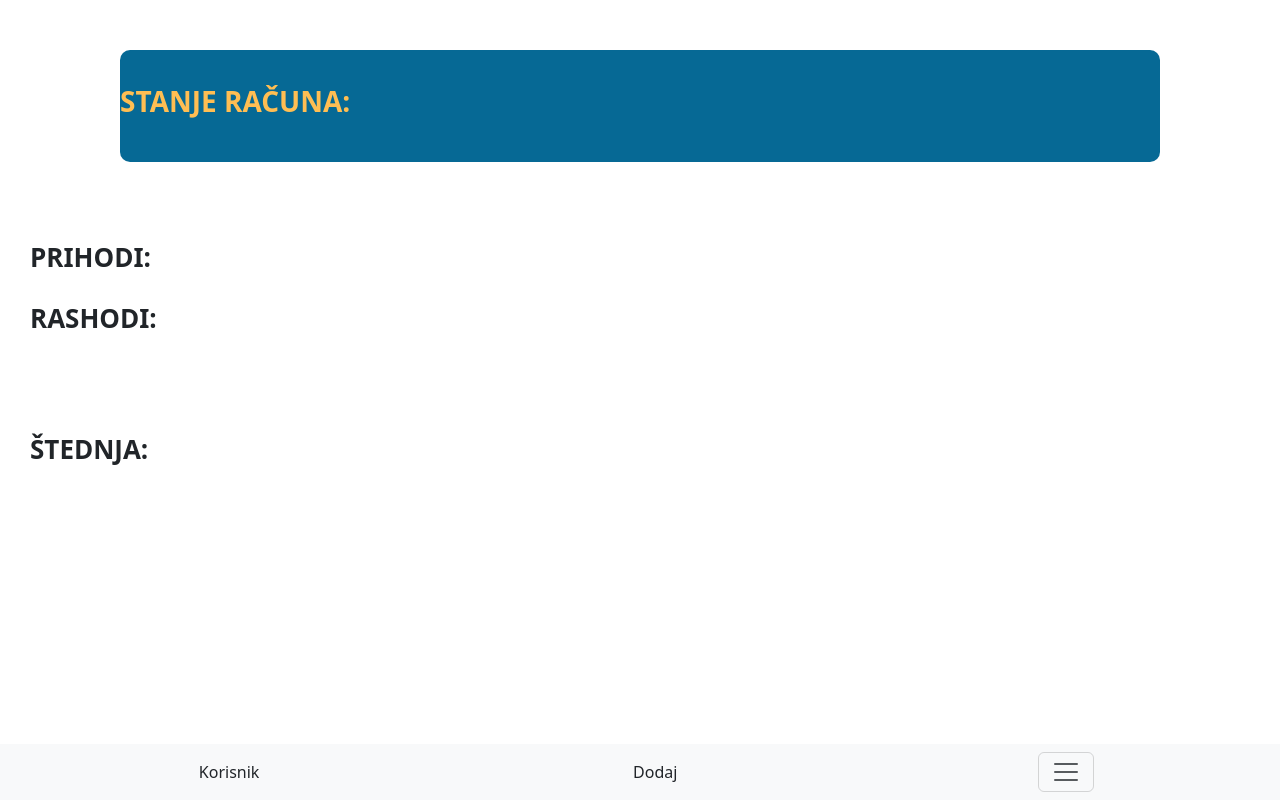
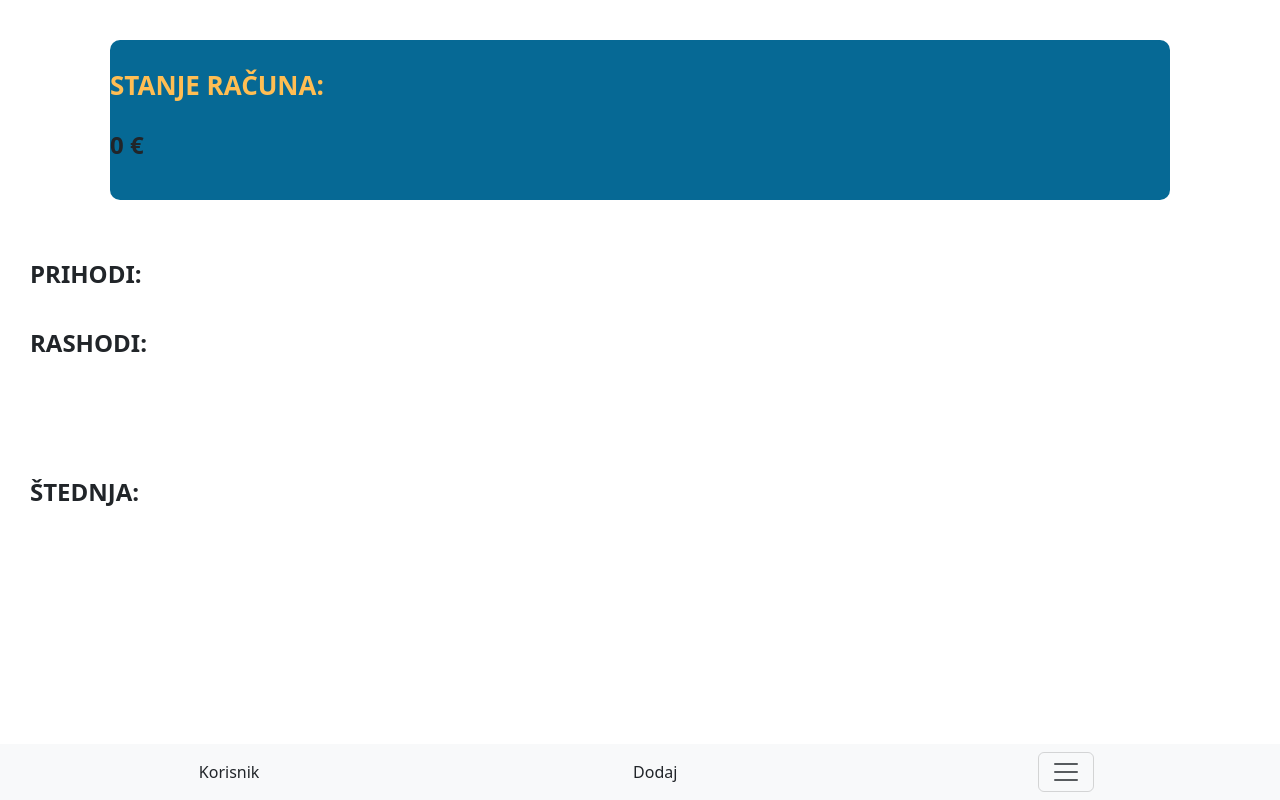
Before and after one commit to emilipuh/frontend, a Vue app: page / in a window 1280 px wide. Built offline with nearby package versions, Linux system fonts and the light colour scheme.

Commit message:
Napravljena globalna stanje.js datoteka (spremanje stanja računa)

```diff
--- /dev/null
+++ b/src/stanje.js
@@ -0,0 +1,6 @@
+// samo varijabla u koju će se puniti stanje
+// globalna datoteka
+
+export default {
+    stanjeRacuna: 0,
+}
--- a/src/views/Home.vue
+++ b/src/views/Home.vue
@@ -2,6 +2,7 @@
   <div class="container">
     <div id="stanje">
       <h5>STANJE RAČUNA:</h5>
+      <h6 id="iznos"> {{ stanje.stanjeRacuna }} €</h6>
       <!-- tu ce mi se ispisivati stanje -->
     </div>
   </div>
@@ -24,12 +25,18 @@
 
 <script>
 import Navbar from "@/components/Navbar.vue";
+import stanje from "@/stanje";
 
 export default {
   name: "Home",
   components: {
     Navbar,
   },
+  data: function() {
+    return {
+      stanje
+    }
+  }
 };
 </script>
 
@@ -39,34 +46,39 @@ export default {
 }
 
 .container {
-  padding: 50px;
+  padding: 40px;
 }
 
 #stanje {
   background-color: #066995;
   border-radius: 10px;
-  padding: 35px 0px;
+  padding: 30px 0px;
 }
+
+#iznos {
+  margin: 30px 0px 10px 0px;
+}
+
 
 h5 {
   color: #ffbe53;
   font-weight: bold;
-  font-size: 28px;
+  font-size: 26px;
 }
 
 h6 {
   font-weight: bold;
-  font-size: 26px;
-  margin-bottom: 30px;
+  font-size: 24px;
+  margin-bottom: 40px;
 }
 
 .container-view {
-  margin-top: 30px;
+  margin-top: 20px;
   padding-left: 30px;
   text-align: start;
 }
 
 #stednja {
-  margin-top: 100px;
+  margin-top: 120px;
 }
 </style>
```
